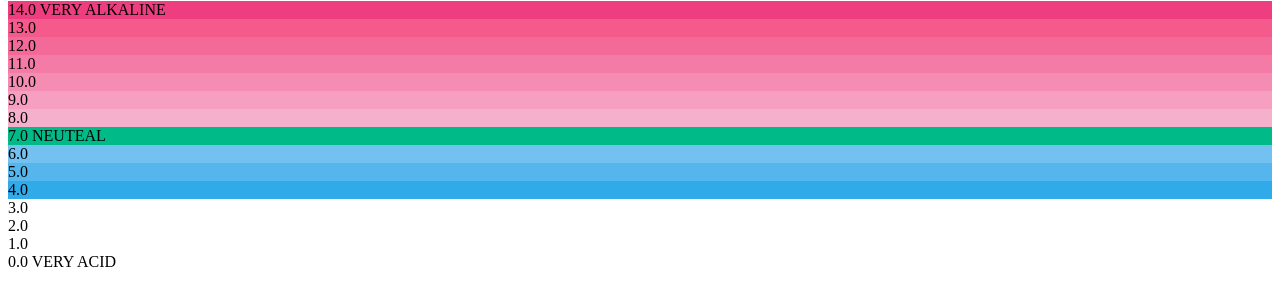
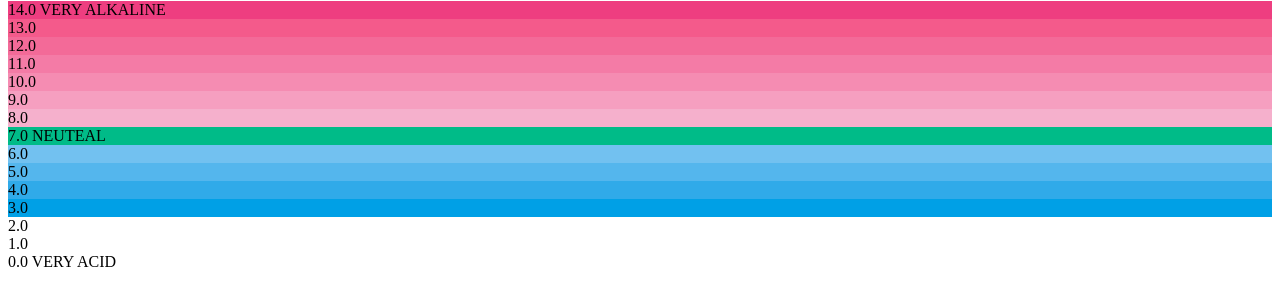
Before and after one commit to Abdulqadir75434/ph-scale, a plain HTML site: page index.html in a window 1280 px wide. Shown: the part 79-384 px from the top of the page. Drawn offline with Linux system fonts and the light colour scheme.

Commit message:
color 12

```diff
--- a/styel.css
+++ b/styel.css
@@ -35,3 +35,6 @@ h1{
 #chalid11{
     background-color: rgb(48,170,233);
 }
+#chalid12{
+    background-color: rgb(0,160,230);
+}
```
